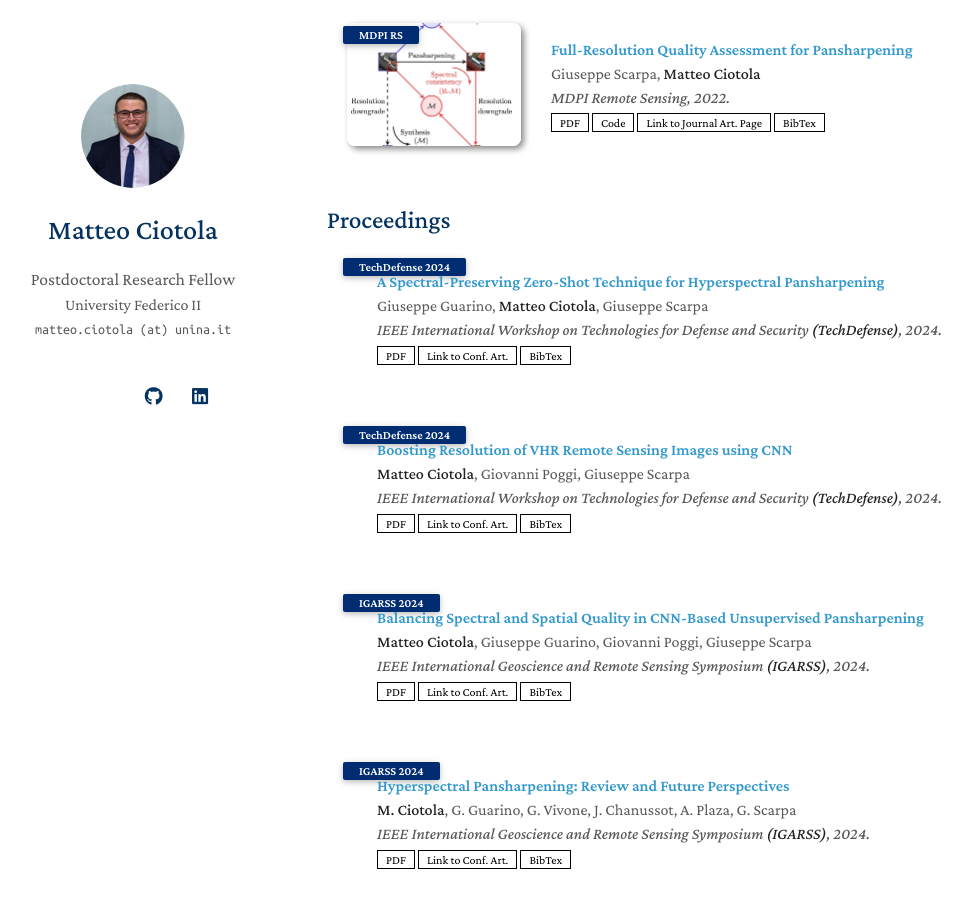
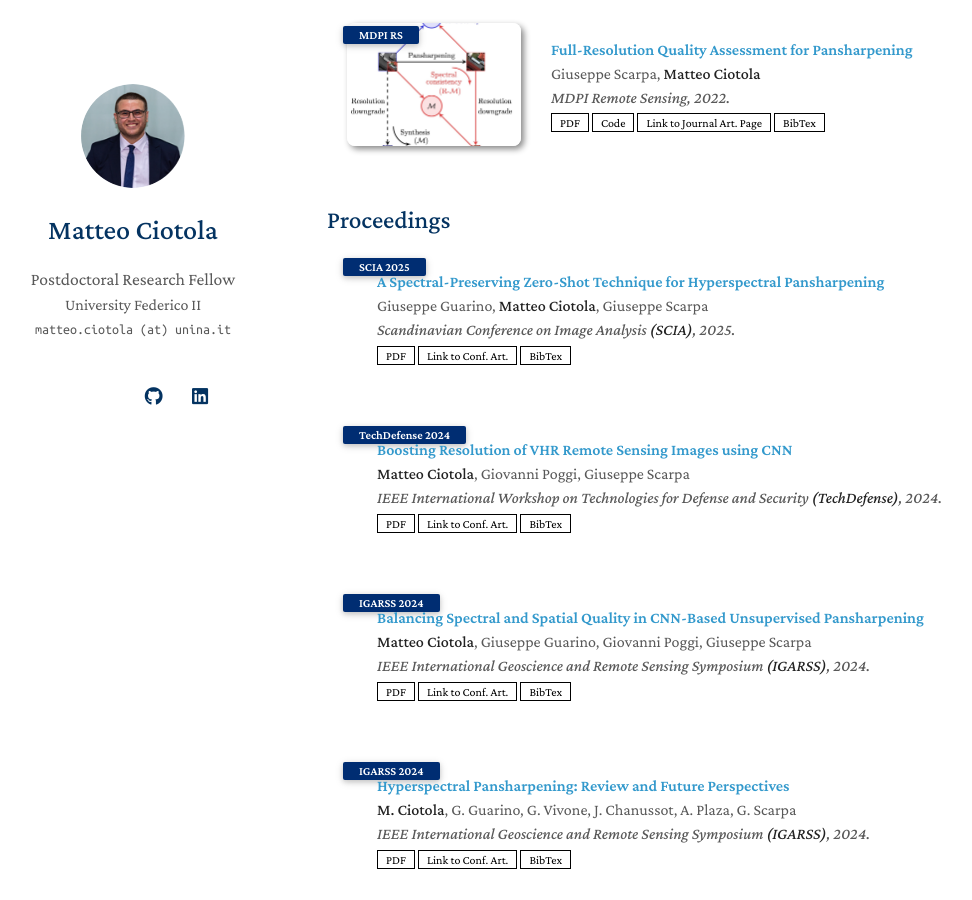
Before and after one commit to matciotola/matciotola.github.io, a Jekyll site: the page built from index.md, in a window 1280 px wide and 900 px high, scrolled down 2529 px. Shown: the whole window, without its empty margins (143-1115 px from the left). Built offline with Jekyll 4.4.1, drawn with Linux system fonts in a browser that asks for light colours; nearby versions of some CDN libraries; a style sheet for code colours, icons or effects is not loaded; our own code applies the rules of GitHub Pages for plain Markdown files.

Commit message:
update website

```diff
--- a/_data/conferences.yml
+++ b/_data/conferences.yml
@@ -2,8 +2,8 @@ main:
 
   - title: A Spectral-Preserving Zero-Shot Technique for Hyperspectral Pansharpening
     authors: Giuseppe Guarino, <strong>Matteo Ciotola</strong>, Giuseppe Scarpa
-    conference_short: TechDefense 2024
-    conference: IEEE International Workshop on Technologies for Defense and Security <strong>(TechDefense)</strong>, 2024.
+    conference_short: SCIA 2025
+    conference: Scandinavian Conference on Image Analysis <strong>(SCIA)</strong>, 2025.
     pdf: https://link.springer.com/content/pdf/10.1007/978-3-031-95918-9.pdf
     page: https://link.springer.com/chapter/10.1007/978-3-031-95918-9_6
     bibtex: ./bibs/zeroshot-scia.txt
```
